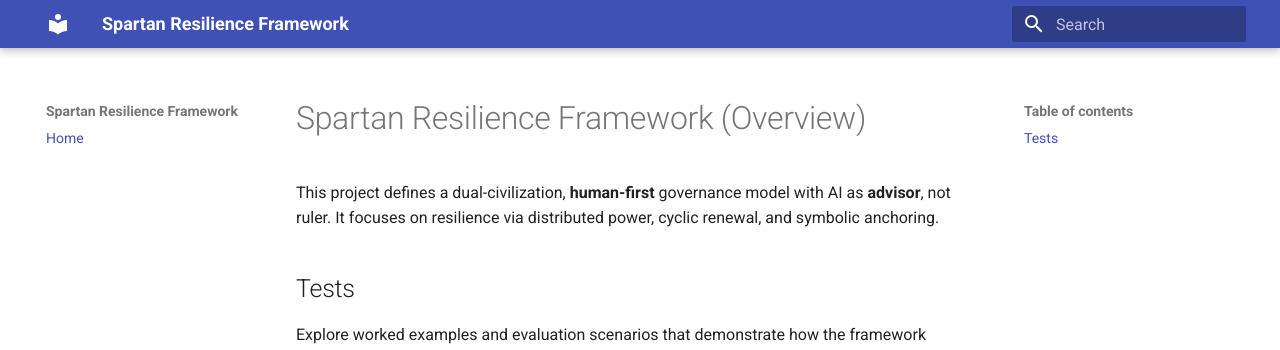
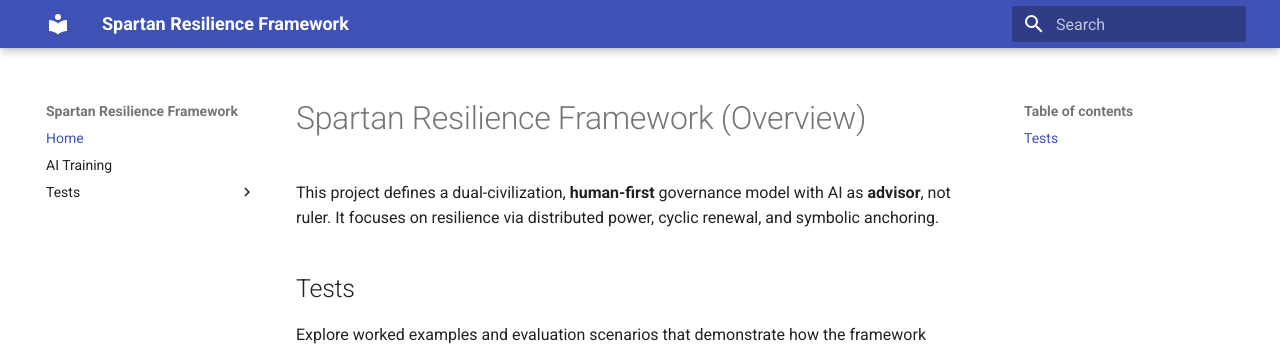
Before and after one commit to Joedaddy66/spartan-resilience-framework, an MkDocs documentation site: the page built from docs/index.md, in a window 1280 px wide. Shown: the top 350 px of the page. Built offline with MkDocs 1.6.1 and Material for MkDocs 9.7.7, drawn with Linux system fonts in a browser that asks for light colours.

Commit message:
Add training + tests to nav

```diff
--- a/mkdocs.yml
+++ b/mkdocs.yml
@@ -4,3 +4,8 @@ theme:
 docs_dir: docs
 nav:
   - Home: index.md
+  - AI Training: training.md
+
+  - Tests:
+      - Index: tests/index.md
+      - Dissenting Sentinel v2: tests/dissenting_sentinel_v2.md
```
